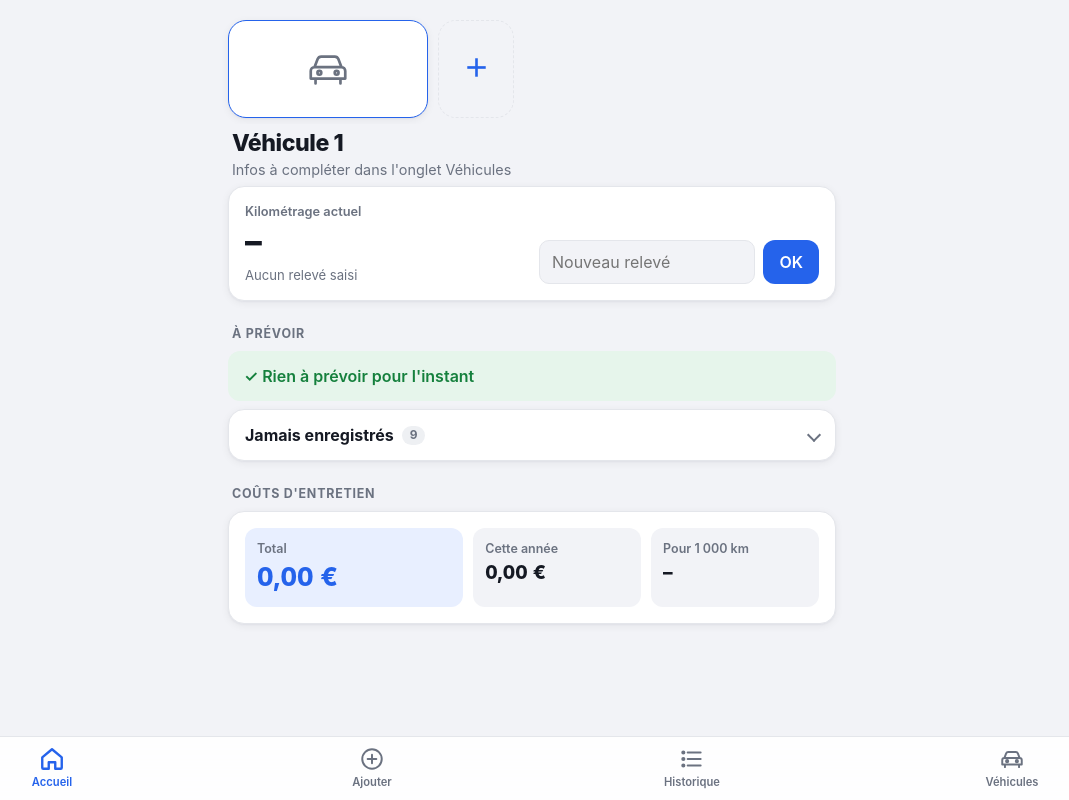
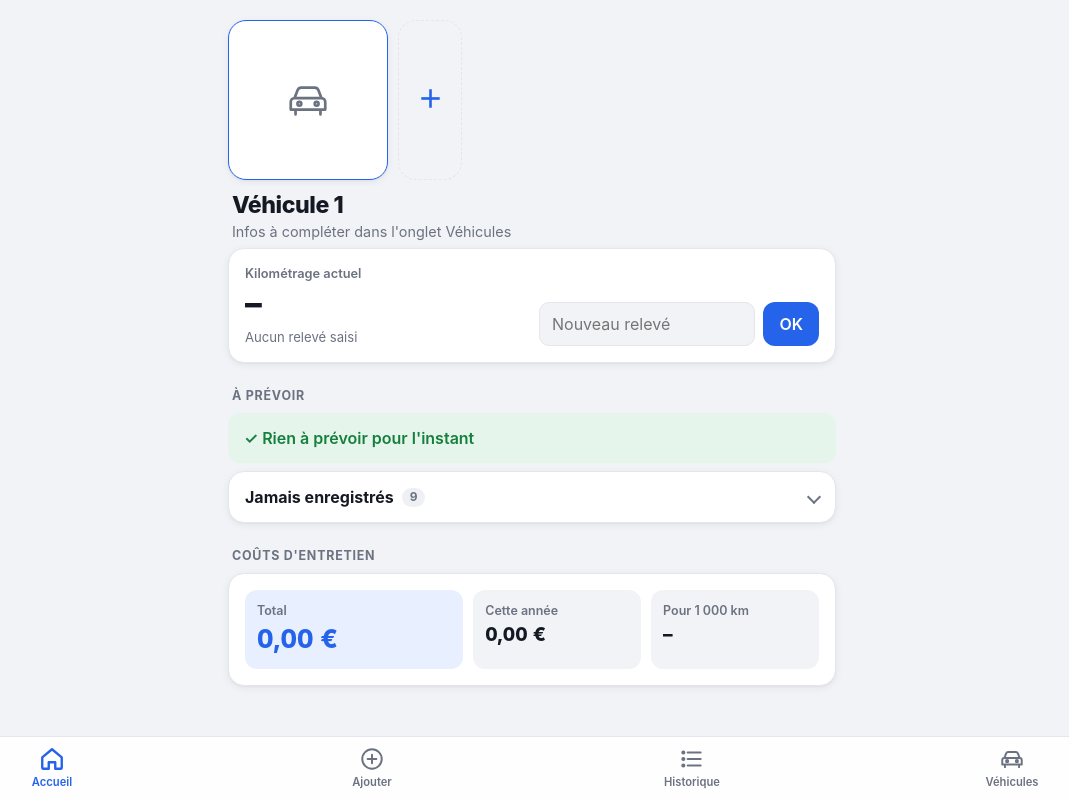
Before and after one commit to haabgaetan4-star/Suivi-garage, a plain HTML site: page index.html in a window 1280 px wide. Shown: the whole page, without its empty margins (108-1177 px from the left). Drawn offline with nearby package versions, Linux system fonts and the light colour scheme.

Commit message:
Carrousel : cartes carrées
Cartes aussi hautes que larges ; la caméra recule quand le cadre est
étroit pour que le véhicule reste entier pendant la rotation.

Co-Authored-By: Claude Opus 5.5 <noreply@anthropic.com>
Claude-Session: https://claude.ai/code/session_01XFJy3bdaSwvtpn1tKr7T9p

```diff
--- a/app.js
+++ b/app.js
@@ -1300,7 +1300,12 @@ const Vue3D = {
     if (canvas.width !== w || canvas.height !== h) { canvas.width = w; canvas.height = h; }
     const m = this.scene(v), R = this.renderer;
     if (!m) return;
-    m.camera.aspect = w / h; m.camera.updateProjectionMatrix();
+    m.camera.aspect = w / h;
+    // cadre étroit (carte carrée) : la caméra recule pour que le véhicule entre en entier
+    const recul = w / h >= 2 ? 1 : 1 + (2 - w / h) * 0.5;
+    m.camera.position.set(5.5 * recul, 0.68 + 1.72 * recul, 6.6 * recul);
+    m.camera.lookAt(0, 0.68, 0);
+    m.camera.updateProjectionMatrix();
     if (R.domElement.width !== w || R.domElement.height !== h) R.setSize(w, h, false);
     R.render(m.scene, m.camera);
     const ctx = canvas.getContext("2d");
--- a/index.html
+++ b/index.html
@@ -9,9 +9,9 @@
   <meta name="mobile-web-app-capable" content="yes">
   <meta name="apple-mobile-web-app-status-bar-style" content="default">
   <meta name="apple-mobile-web-app-title" content="Garage">
-  <meta name="app-version" content="20261122132654">
+  <meta name="app-version" content="20261122132912">
   <title>Suivi garage</title>
-  <link rel="stylesheet" href="style.css?v=20261122132654">
+  <link rel="stylesheet" href="style.css?v=20261122132912">
 </head>
 <body>
   <header class="entete">
@@ -202,6 +202,6 @@
   </div>
 
   <div id="toast" role="status" aria-live="polite"></div>
-  <script src="app.js?v=20261122132654"></script>
+  <script src="app.js?v=20261122132912"></script>
 </body>
 </html>
--- a/style.css
+++ b/style.css
@@ -61,7 +61,7 @@ body {
 }
 .garage::-webkit-scrollbar { display: none; }
 .vcarte {
-  flex: 0 0 min(50%, 200px); scroll-snap-align: center;
+  flex: 0 0 min(40%, 160px); aspect-ratio: 1 / 1; scroll-snap-align: center;
   display: flex; flex-direction: column; align-items: stretch; justify-content: flex-start; gap: 0;
   padding: 2px 8px; min-height: 0; text-align: left; font-weight: 400;
   background: var(--carte); border: 1.5px solid var(--bord); border-radius: 18px; box-shadow: var(--ombre);
@@ -69,7 +69,7 @@ body {
 }
 .vcarte:active { transform: scale(.98); }
 .vcarte.actif { opacity: 1; border-color: var(--accent); }
-.vcarte-scene { position: relative; height: 92px; margin: 0 -6px; }
+.vcarte-scene { position: relative; flex: 1; margin: 0 -8px; }
 .vcarte-scene svg {
   position: absolute; left: 50%; top: 50%; width: 46px; height: 46px; transform: translate(-50%, -50%);
   fill: none; stroke: var(--muted); stroke-width: 1.4; stroke-linecap: round; stroke-linejoin: round; transition: opacity .3s;
@@ -83,7 +83,7 @@ body {
 .vcarte-nom { font-weight: 800; font-size: .92rem; letter-spacing: -.01em; white-space: nowrap; overflow: hidden; text-overflow: ellipsis; }
 .vcarte-sous { font-size: .75rem; color: var(--muted); white-space: nowrap; overflow: hidden; text-overflow: ellipsis; }
 .vcarte.ajout {
-  flex: 0 0 76px; align-items: center; justify-content: center; gap: 6px;
+  flex: 0 0 64px; aspect-ratio: auto; align-items: center; justify-content: center; gap: 6px;
   border-style: dashed; background: transparent; box-shadow: none; opacity: 1; color: var(--accent); font-weight: 600; font-size: .85rem;
 }
 .vcarte.ajout span:first-child { font-size: 1.5rem; line-height: 1; }
--- a/version.json
+++ b/version.json
@@ -1 +1 @@
-{ "version": "20261122132654" }
+{ "version": "20261122132912" }
```
